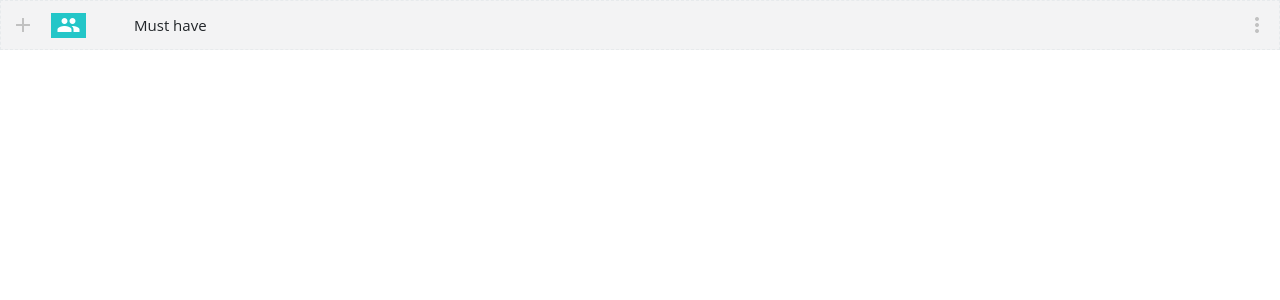
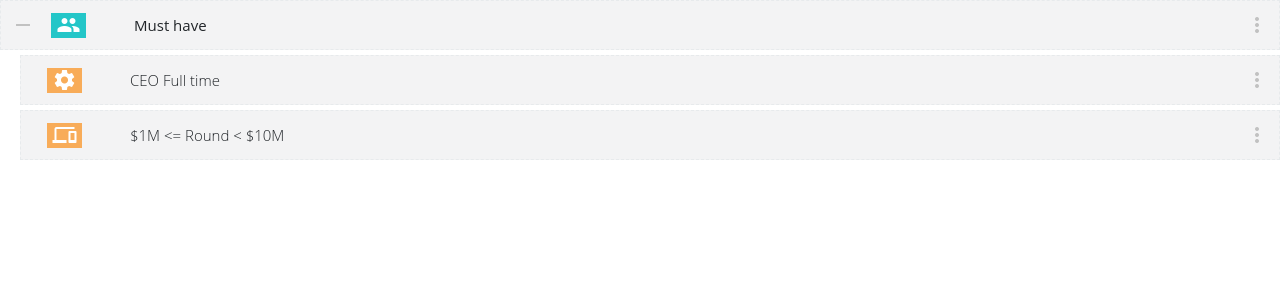
Before and after one commit to ardiadrianadri/drag-drop-list, a React (Create React App) app: page / in a window 1280 px wide. Shown: the top 300 px of the page. Built offline with nearby package versions, Linux system fonts and the light colour scheme.

Commit message:
Add list group of items
* Fix acesibility by keyboard in the items
* Create nested list in the items

```diff
--- a/src/config-list/components/item-list.js
+++ b/src/config-list/components/item-list.js
@@ -1,5 +1,5 @@
 import React, { Component } from 'react';
-import classNames from 'classnames';
+import { Item } from './item';
 import './item-list.scss';
 
 export class ItemList extends Component {
@@ -8,33 +8,67 @@ export class ItemList extends Component {
         super(props);
 
         this.state = {
-            open: false,
-            header: false,
-        }
+            items: [
+                {
+                    id: 0,
+                    icon: 'group',
+                    title: 'Must have',
+                    must: true,
+                    list: [
+                        {
+                            id: 1,
+                            icon: 'settings',
+                            title: 'CEO Full time'
+                        },
+                        {
+                            id: 2,
+                            icon: 'devices',
+                            title: '$1M <= Round < $10M'
+                        }
+                    ]
+                }
+            ]
+        };
     }
 
-    componentDidMount() {
-        this.setState({open: !!this.props.open });
-        this.setState({header: !!this.props.header})
-    }
+    renderList(item) {
+        let header = false;
+        let list = null;
+        let items = null;
 
-    handleExpand() {
-        this.setState({ open: !this.state.open });
+        const open = true;
+        if (item.list) {
+            header = true;
+            items = item.list.map((subitem) => {
+                return (
+                    <li className="item-bullet" key={subitem.id}>{this.renderList.call(this, subitem)}</li>
+                );
+            });
+
+            list = (
+                <ul className="list" key={item.id}>
+                    {items}
+                </ul>
+            );
+        }
+
+        return (
+            <div className="group-list" key={item.id}>
+                <div className="header" key={item.id}>
+                    <Item key={item.id} open={open} header={header} title={item.title} icon={item.icon} must={!!item.must} />
+                </div>
+                <>
+                {list}
+                </>
+            </div>
+        );
     }
 
     render() {
-        let icon = null;
-        if (this.state.header) {
-            icon = (this.state.open) ? 'add' : 'remove';
-        }
-
         return (
-            <div className="item-list">
-                <span className="expand material-icons mr-3" onClick={this.handleExpand.bind(this)}>{icon}</span>
-                <span className={classNames("icon", "material-icons", " mr-5", {"must": this.state.header})}>{this.props.icon}</span>
-                <span className="title">{this.props.title}</span>
-                <span className="menu material-icons ml-auto">more_vert</span>
-            </div>
+            <>
+                {this.state.items.map(this.renderList.bind(this))}
+            </>
         );
     }
 }
--- a/src/config-list/components/item-list.scss
+++ b/src/config-list/components/item-list.scss
@@ -1,40 +1,10 @@
-$actionIconsColor: #c1c1c1;
+.group-list {
+    .list {
+        list-style-type: none;
+        padding-left: 20px;
 
-.item-list {
-    width: 100%;
-    display: flex;
-    align-items: center;
-    height: 50px;
-    background-color: #f3f3f4;
-    border: 1px dashed #e7eaec;
-    padding: 10px;
-    font-size: 15px;
-    line-height: 20px;
-    font-weight: 300;
-
-    &:hover {
-        font-weight: 500;
-    }
-    &:focus {
-        font-weight: 500;
-    }
-
-    .expand {
-        color: $actionIconsColor;
-    }
-
-    .icon {
-        text-align: center;
-        color: white;
-        width: 35px;
-        height: 25px;
-        background-color: #f8ac59;
-        &.must {
-            background-color: #23c6c8;
+        .item-bullet {
+            margin: 5px 0px;
         }
     }
-
-    .menu {
-        color: $actionIconsColor;
-    }
 }
--- /dev/null
+++ b/src/config-list/components/item.js
@@ -0,0 +1,46 @@
+import React, { Component } from 'react';
+import classNames from 'classnames';
+import './item.scss';
+
+export class Item extends Component {
+
+    constructor(props) {
+        super(props);
+
+        this.state = {
+            open: false,
+            header: false,
+        }
+    }
+
+    componentDidMount() {
+        this.setState({open: !!this.props.open });
+        this.setState({header: !!this.props.header})
+    }
+
+    handleExpand() {
+        this.setState({ open: !this.state.open });
+    }
+
+    handleKeyExpand (event) {
+        if (event.keyCode === 13) {
+            this.handleExpand();
+        }
+    }
+
+    render() {
+        let icon = null;
+        if (this.state.header) {
+            icon = (this.state.open) ? 'remove' : 'add';
+        }
+
+        return (
+            <div className="item">
+                <span className="expand material-icons mr-3" onClick={this.handleExpand.bind(this)} onKeyUp={this.handleKeyExpand.bind(this)} tabIndex="0" >{icon}</span>
+                <span className={classNames("icon", "material-icons", " mr-5", {"must": this.props.must})}>{this.props.icon}</span>
+                <span className="title">{this.props.title}</span>
+                <span className="menu material-icons ml-auto" tabIndex="0">more_vert</span>
+            </div>
+        );
+    }
+}
--- /dev/null
+++ b/src/config-list/components/item.scss
@@ -0,0 +1,42 @@
+$actionIconsColor: #c1c1c1;
+
+.item {
+    width: 100%;
+    display: flex;
+    align-items: center;
+    height: 50px;
+    background-color: #f3f3f4;
+    border: 1px dashed #e7eaec;
+    padding: 10px;
+    font-size: 15px;
+    line-height: 20px;
+    font-weight: 300;
+
+    &:hover {
+        font-weight: 500;
+    }
+    &:focus {
+        font-weight: 500;
+    }
+
+    .expand {
+        color: $actionIconsColor;
+        cursor: pointer;
+    }
+
+    .icon {
+        text-align: center;
+        color: white;
+        width: 35px;
+        height: 25px;
+        background-color: #f8ac59;
+        &.must {
+            background-color: #23c6c8;
+        }
+    }
+
+    .menu {
+        color: $actionIconsColor;
+        cursor: pointer;
+    }
+}
--- a/src/config-list/containers/list-config-items.js
+++ b/src/config-list/containers/list-config-items.js
@@ -5,7 +5,7 @@ export class ListConfigItems extends Component {
     render() {
         return (
             <>
-                <ItemList open={true} icon="group" title="Must have" header="true"/>
+                <ItemList />
             </>
         );
     }
```
